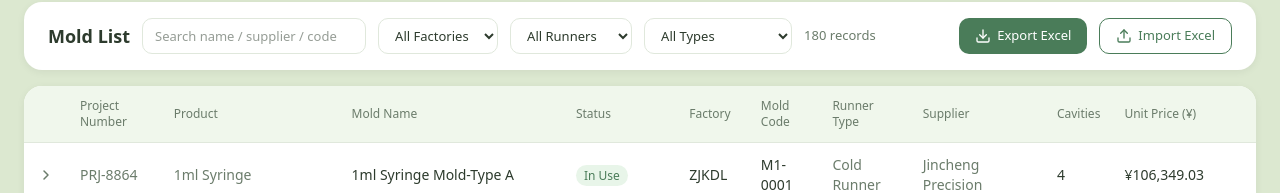
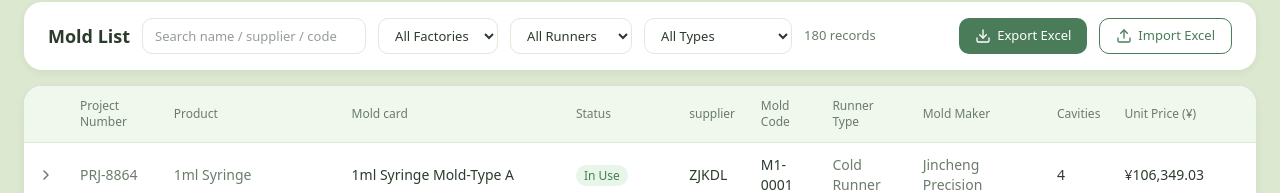
Before and after one commit to erikzhuang-dev/ubzhuangs-robot, a Next.js app: page / in a window 1280 px wide. Shown: the part 396-589 px from the top of the page. Built offline with nearby package versions, Linux system fonts and the light colour scheme.

Commit message:
feat(i18n): 英文列名调整——Mold Name→Mold card、Factory→supplier、Supplier→Mold Maker
Coze-Commit-Type: user
Coze-User-ID: 1743168901482536
Coze-Conversation-ID: 12897442

```diff
--- a/src/app/page.tsx
+++ b/src/app/page.tsx
@@ -20,14 +20,14 @@ type Lang = 'zh' | 'en';
 
 /** Field label mapping for request diff display (zh/en) */
 const FIELD_LABELS: Record<string, { zh: string; en: string }> = {
-  name: { zh: '模具名称', en: 'Mold Name' },
+  name: { zh: '模具名称', en: 'Mold card' },
   nameEn: { zh: '英文名称', en: 'Name (EN)' },
   projectNumber: { zh: '项目编号', en: 'Project Number' },
   internalNumber: { zh: '内部模具编号', en: 'Internal Mold Number' },
   drawingNumber: { zh: '图纸编号', en: 'Drawing Number' },
-  supplier: { zh: '供应商', en: 'Supplier' },
+  supplier: { zh: '供应商', en: 'Mold Maker' },
   supplierEn: { zh: '供应商(EN)', en: 'Supplier (EN)' },
-  factory: { zh: '工厂', en: 'Factory' },
+  factory: { zh: '工厂', en: 'supplier' },
   buId: { zh: 'BU', en: 'BU' },
   productId: { zh: '产品', en: 'Product' },
   location: { zh: '所在地', en: 'Location' },
@@ -239,9 +239,9 @@ const T = {
     maintenanceCount: 'Maintenance',
     retiredCount: 'Retired',
     code: 'Mold Code',
-    name: 'Mold Name',
-    supplier: 'Supplier',
-    factory: 'Factory',
+    name: 'Mold card',
+    supplier: 'Mold Maker',
+    factory: 'supplier',
     cavities: 'Cavities',
     oee: 'OEE',
     status: 'Status',
@@ -256,12 +256,12 @@ const T = {
     projectNumber: 'Project Number',
     internalNumber: 'Internal Mold Number',
     detailName: 'Name',
-    moldNameZh: 'Mold Name (CN)',
-    moldNameEnLabel: 'Mold Name (EN)',
-    detailSupplier: 'Supplier',
+    moldNameZh: 'Mold card (CN)',
+    moldNameEnLabel: 'Mold card (EN)',
+    detailSupplier: 'Mold Maker',
     belongBU: 'Business Unit',
     belongProduct: 'Product',
-    useFactory: 'Factory',
+    useFactory: 'supplier',
     prodParams: 'Production & Cost',
     runnerType: 'Runner Type',
     cycleTime: 'Cycle Time(s)',
@@ -1039,10 +1039,10 @@ export default function Home() {
       [L === 'zh' ? '模具编号' : 'Mold Code']: m.code,
       [L === 'zh' ? '项目编号' : 'Project Number']: m.projectNumber || '',
       [L === 'zh' ? '内部模具编号' : 'Internal Mold Number']: m.internalNumber || '',
-      [L === 'zh' ? '模具名称' : 'Mold Name']: m.name,
-      [L === 'zh' ? '模具英文名' : 'Mold Name EN']: m.nameEn || '',
-      [L === 'zh' ? '供应商' : 'Supplier']: L === 'zh' ? m.supplier : (m.supplierEn || m.supplier),
-      [L === 'zh' ? '工厂' : 'Factory']: m.factory,
+      [L === 'zh' ? '模具名称' : 'Mold card']: m.name,
+      [L === 'zh' ? '模具英文名' : 'Mold card EN']: m.nameEn || '',
+      [L === 'zh' ? '供应商' : 'Mold Maker']: L === 'zh' ? m.supplier : (m.supplierEn || m.supplier),
+      [L === 'zh' ? '工厂' : 'supplier']: m.factory,
       [L === 'zh' ? '所属BU' : 'Business Unit']: BUS.find((b) => b.id === m.buId)?.name || '',
       [L === 'zh' ? '所属产品' : 'Product']: (() => {
         const p = products.find((pp) => pp.id === m.productId);
@@ -1790,15 +1790,15 @@ export default function Home() {
                               : `imported_${index}_${Date.now()}_${Math.random().toString(36).slice(2, 8)}`;
                           })(),
                           code: String(code),
-                          name: String(row['Mold Name'] || row['模具名称'] || ''),
-                          nameEn: String(row['Mold Name EN'] || row['Mold Name (EN)'] || row['模具英文名'] || row['英文名'] || '') || translateMoldName(String(row['Mold Name'] || row['模具名称'] || '')),
-                          supplier: String(row['Supplier'] || row['供应商'] || ''),
-                          supplierEn: String(row['Supplier'] || row['供应商'] || ''),
+                          name: String(row['Mold Name'] || row['Mold card'] || row['模具名称'] || ''),
+                          nameEn: String(row['Mold Name EN'] || row['Mold card EN'] || row['Mold Name (EN)'] || row['模具英文名'] || row['英文名'] || '') || translateMoldName(String(row['Mold Name'] || row['Mold card'] || row['模具名称'] || '')),
+                          supplier: String(row['Mold Maker'] || row['Supplier'] || row['供应商'] || ''),
+                          supplierEn: String(row['Mold Maker'] || row['Supplier'] || row['供应商'] || ''),
                           buId: bu?.id || 'bu1',
                           productId: product?.id || '',
                           productName: product?.name || String(row['Product'] || row['产品'] || row['所属产品'] || ''),
                           productNameEn: product?.nameEn || String(row['Product'] || row['产品'] || row['所属产品'] || ''),
-                          factory: String(row['Factory'] || row['工厂'] || ''),
+                          factory: String(row['supplier'] || row['Factory'] || row['工厂'] || ''),
                           cavities: Math.max(0, Math.round(toNum(row['Cavities'] ?? row['腔数'], 1))),
                           runnerType: normalizeRunner(String(row['Runner Type'] || row['流道类型'] || '')),
                           cycleTime: Math.max(0, toNum(row['Cycle Time(s)'] ?? row['注塑周期(秒)'] ?? row['注塑周期(s)'] ?? row['注塑周期'], 30)),
@@ -3987,11 +3987,11 @@ function RequestBoard({
     waiting: zh ? '等待管理员审批' : 'Waiting for admin review',
     items: zh ? '项变更' : 'changes',
     copies: zh ? '套' : 'set(s)',
-    fMoldName: zh ? '模具名称' : 'Mold Name',
-    fFactory: zh ? '工厂' : 'Factory',
+    fMoldName: zh ? '模具名称' : 'Mold card',
+    fFactory: zh ? '工厂' : 'supplier',
     fBU: zh ? '所属BU' : 'Business Unit',
     fProduct: zh ? '所属产品' : 'Product',
-    fSupplier: zh ? '供应商' : 'Supplier',
+    fSupplier: zh ? '供应商' : 'Mold Maker',
     fCavities: zh ? '腔数' : 'Cavities',
     fCycleTime: zh ? '周期(s)' : 'Cycle(s)',
     fOEE: zh ? 'OEE' : 'OEE',
--- a/src/components/Analysis.tsx
+++ b/src/components/Analysis.tsx
@@ -185,7 +185,7 @@ const AT = {
     moderate: 'Moderate',
     normal: 'Normal',
     warningLevel: 'Level',
-    warningMold: 'Mold Name',
+    warningMold: 'Mold card',
     warningMetric: 'Metric',
     warningValue: 'Value',
     warningThreshold: 'Threshold',
@@ -198,7 +198,7 @@ const AT = {
     name: 'Name',
     coeff: 'Coeff.',
     bu: 'BU',
-    factory: 'Factory',
+    factory: 'supplier',
     quantity: 'Count',
     investment: 'Investment',
     lossShort: 'Loss',
@@ -220,7 +220,7 @@ const AT = {
     colDeviation: 'Deviation',
     colReason: 'Reason',
     colBU: 'BU',
-    colFactory: 'Factory',
+    colFactory: 'supplier',
     colCount: 'Count',
     colInvestment: 'Investment',
     colLoss: 'Loss',
@@ -232,7 +232,7 @@ const AT = {
     normalLabel: 'Normal',
     warningTrend30d: 'Warning Trend (30 Days)',
     colLevel: 'Level',
-    colMoldName: 'Mold Name',
+    colMoldName: 'Mold card',
     colMetric: 'Metric',
     colValue: 'Value',
     colThreshold: 'Threshold',
```
